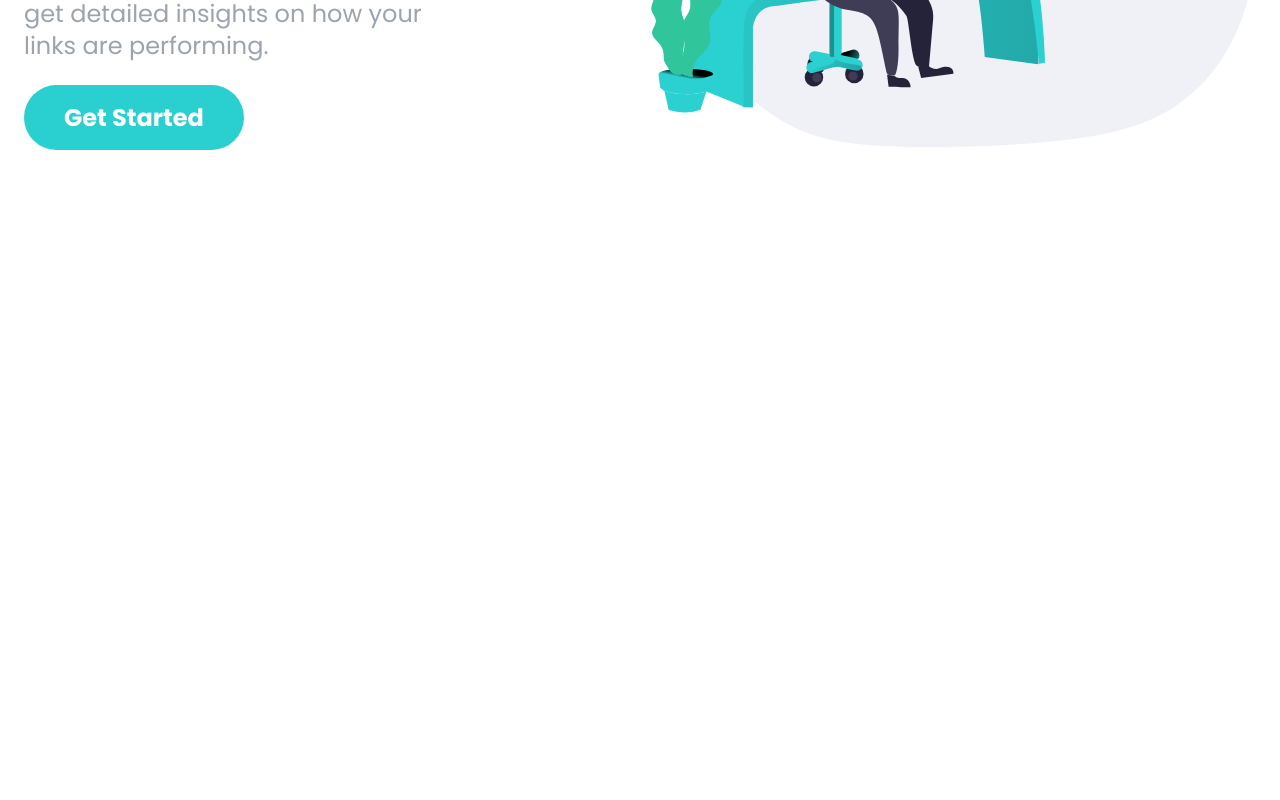
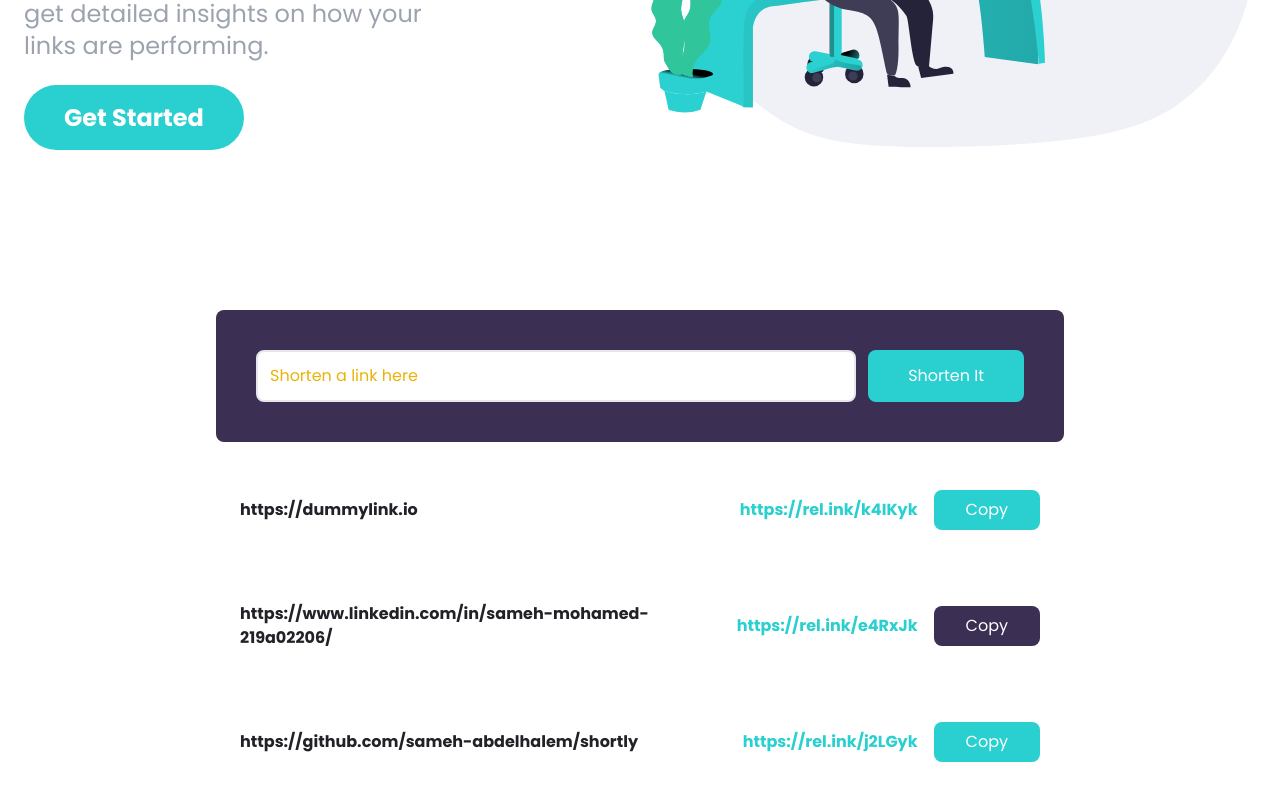
Before and after one commit to sameh-abdelhalem/shortly, a React (Vite) app: page /shortly/homepage in a window 1280 px wide. Shown: the part 378-1178 px from the top of the page. Before the commit the page ends 800 px from the top, so only its background shows below. Built offline with nearby package versions, Linux system fonts and the light colour scheme.

Commit message:
style link shortning section

```diff
--- /dev/null
+++ b/src/components/Shorten.jsx
@@ -0,0 +1,63 @@
+const Shorten = () => {
+  return (
+    <section id="shorten">
+      <div className="max-w-4xl mx-auto p-6 space-y-6">
+        <form
+          id="link-form"
+          className="relative flex flex-col w-full p-10 -mt-20 space-y-4 bg-darkViolet rounded-lg md:flex-row md:space-y-0 md:space-x-3"
+        >
+          <input
+            type="text"
+            className="flex-1 p-3 border-2 rounded-lg placeholder-yellow-500 focus:outline-none"
+            placeholder="Shorten a link here"
+            id="link-input"
+          />
+          <button className="px-10 py-3 text-white bg-cyan rounded-lg hover:bg-cyanLight focus:outline-none md:py-2">
+            Shorten It
+          </button>
+        </form>
+        {/* Link 1 */}
+        <div class="flex flex-col items-center justify-between w-full p-6 bg-white rounded-lg md:flex-row">
+          <p class="font-bold text-center text-veryDarkViolet md:text-left">
+            https://dummylink.io
+          </p>
+
+          <div class="flex flex-col items-center justify-end flex-1 space-x-4 space-y-2 md:flex-row md:space-y-0">
+            <div class="font-bold text-cyan">https://rel.ink/k4IKyk</div>
+            <button class="p-2 px-8 text-white bg-cyan rounded-lg hover:opacity-70 focus:outline-none">
+              Copy
+            </button>
+          </div>
+        </div>
+        {/* Link 2 */}
+        <div class="flex flex-col items-center justify-between w-full p-6 bg-white rounded-lg md:flex-row">
+          <p class="font-bold text-center text-veryDarkViolet md:text-left">
+            https://www.linkedin.com/in/sameh-mohamed-219a02206/
+          </p>
+
+          <div class="flex flex-col items-center justify-end flex-1 space-x-4 space-y-2 md:flex-row md:space-y-0">
+            <div class="font-bold text-cyan">https://rel.ink/e4RxJk</div>
+            <button class="p-2 px-8 text-white bg-darkViolet rounded-lg hover:opacity-70 focus:outline-none">
+              Copy
+            </button>
+          </div>
+        </div>
+        {/* Link 3 */}
+        <div class="flex flex-col items-center justify-between w-full p-6 bg-white rounded-lg md:flex-row">
+          <p class="font-bold text-center text-veryDarkViolet md:text-left">
+            https://github.com/sameh-abdelhalem/shortly
+          </p>
+
+          <div class="flex flex-col items-center justify-end flex-1 space-x-4 space-y-2 md:flex-row md:space-y-0">
+            <div class="font-bold text-cyan">https://rel.ink/j2LGyk</div>
+            <button class="p-2 px-8 text-white bg-cyan rounded-lg hover:opacity-70 focus:outline-none">
+              Copy
+            </button>
+          </div>
+        </div>
+      </div>
+    </section>
+  );
+};
+
+export default Shorten;
--- a/src/pages/homepage.jsx
+++ b/src/pages/homepage.jsx
@@ -1,11 +1,13 @@
 import Hero from "../components/Hero";
 import Navigation from "../components/Navigation";
+import Shorten from "../components/Shorten";
 
 const HomePage = () => {
   return (
     <div>
       <Navigation />
       <Hero />
+      <Shorten />
     </div>
   );
 };
```
